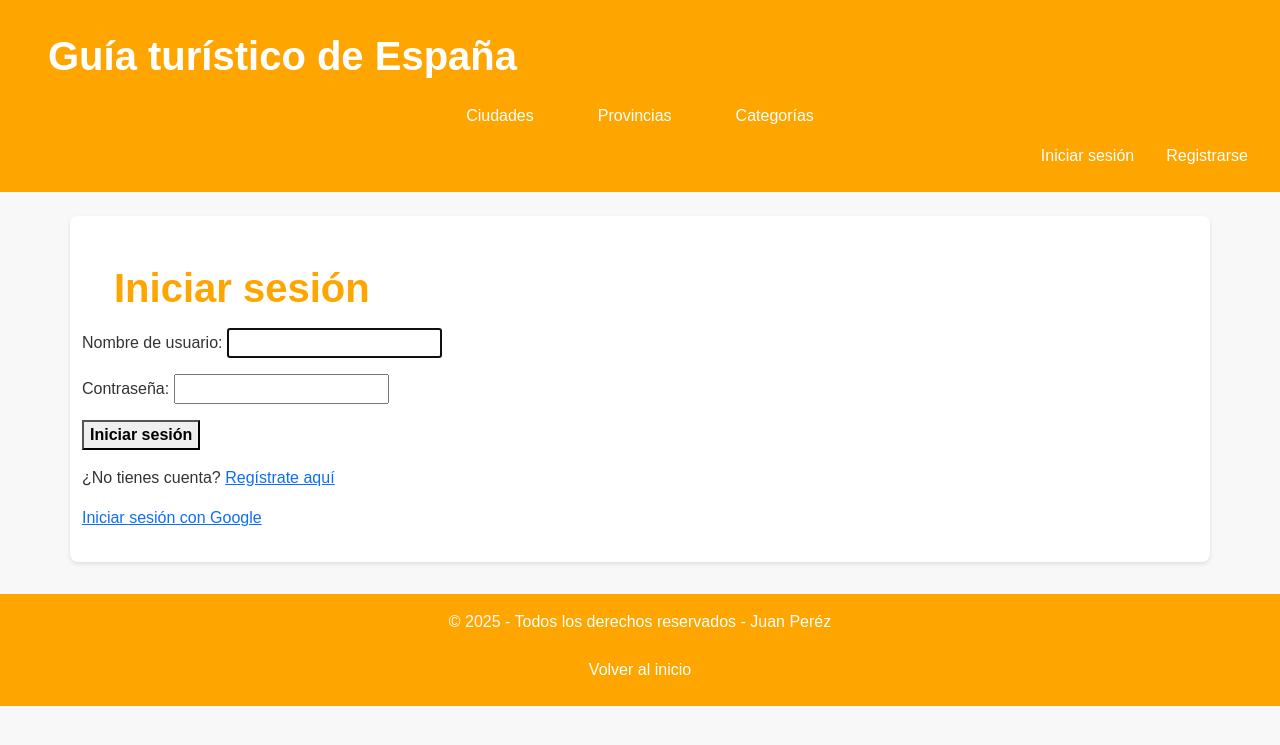
After one commit to gyarab/2024_WA_INF1_bily_python, a Django app: page /login/ in a window 1280 px wide. The commit adds this page. Shown: the top 745 px of the page. Run offline with Django 5.2, Linux system fonts and the light colour scheme.

Commit message:
Add social authentication with Google OAuth2, user registration functionality, and styling updates***.

```diff
--- a/cms/urls.py
+++ b/cms/urls.py
@@ -23,4 +23,6 @@ from debug_toolbar.toolbar import debug_toolbar_urls
 urlpatterns = [
     path('', include('content.urls')),
     path('admin/', admin.site.urls),
+    path('accounts/', include('django.contrib.auth.urls')),
+    path('oauth/', include('social_django.urls', namespace='social')),
 ] + debug_toolbar_urls()
--- a/content/templates/content/base.html
+++ b/content/templates/content/base.html
@@ -52,6 +52,7 @@
         }
 
         footer {
+            margin-top: 2rem;
             background-color: var(--accent-color);
             color: #fff;
             padding: 1rem;
@@ -70,6 +71,18 @@
             justify-content: center;
             margin: 0;
             padding: 0;
+        }
+
+        .auth_buttons {
+            display: flex;
+            justify-content: flex-end;
+            margin-top: 0rem;
+            margin-bottom: 0rem;
+        }
+
+        .error {
+            color: red;
+            margin: 1rem 0;
         }
 
         nav ul li {
@@ -126,9 +139,11 @@
 <body>
     {% include 'content/nav.html' %}
     <h1>{% block title %}{% endblock %}</h1>
-    <main>
+    <main class="container mt-4">
         {% block main %}
+            <h2>{% block subtitle %}{% endblock %}</h2>
         {% endblock %}
+        {% block content %}{% endblock %}
     </main>
     {% include 'content/footer.html' %}
 </body>
--- a/content/templates/content/nav.html
+++ b/content/templates/content/nav.html
@@ -3,6 +3,19 @@
     <ul class="nav">
         <li><button class="nav_button" onclick="window.location.href='{% url 'content:ciudades' %}'">Ciudades</button></li>
         <li><button class="nav_button" onclick="window.location.href='{% url 'content:provincias' %}'">Provincias</button></li>
-        <li><button class="nav_button" onclick="window.location.href='{% url 'content:categorias' %}'">Categorias</button></li>
+        <li><button class="nav_button" onclick="window.location.href='{% url 'content:categorias' %}'">Categorías</button></li>
     </ul>
+
+    <div class="auth_buttons">
+        {% if user.is_authenticated %}
+            <span><strong>Bienvenido/a, {{ user.username }}</strong></span>
+            <form method="post" action="{% url 'content:logout' %}" style="display:inline;">
+                {% csrf_token %}
+                <button type="submit" class="nav_button">Cerrar sesión</button>
+            </form>
+        {% else %}
+            <button class="nav_button" onclick="window.location.href='{% url 'content:login' %}'">Iniciar sesión</button>
+            <button class="nav_button" onclick="window.location.href='{% url 'content:register' %}'">Registrarse</button>
+        {% endif %}
+    </div>
 </nav>
--- /dev/null
+++ b/content/templates/login.html
@@ -0,0 +1,14 @@
+{% extends "content/base.html" %}
+{% block content %}
+<h2><strong>Iniciar sesión</strong></h2>
+<form method="post">
+    {% csrf_token %}
+    {{ form.as_p }}
+    <button type="submit"><strong>Iniciar sesión</strong></button>
+</form>
+
+<p>¿No tienes cuenta? <a href="{% url 'content:register' %}">Regístrate aquí</a></p>
+
+<!-- OAuth con Google -->
+<a href="{% url 'social:begin' 'google-oauth2' %}">Iniciar sesión con Google</a>
+{% endblock %}
--- /dev/null
+++ b/content/templates/logout.html
@@ -0,0 +1,5 @@
+{% extends "content/base.html" %}
+{% block content %}
+<h2>Has cerrado sesión correctamente.</h2>
+<p><a href="{% url 'content:login' %}">Iniciar sesión de nuevo</a></p>
+{% endblock %}
--- a/content/urls.py
+++ b/content/urls.py
@@ -1,7 +1,9 @@
-from django.urls import path
+from django.urls import path, include
 from django.conf import settings
 from django.conf.urls.static import static
-from .views import ciudad, ciudades, galeria, provincia, provincias, categoria, categorias
+from .views import ciudad, ciudades, galeria, provincia, provincias, categoria, categorias, register
+from django.contrib.auth.views import LoginView
+from django.contrib.auth.views import LogoutView
 
 app_name = 'content'
 
@@ -14,6 +16,10 @@ urlpatterns = [
     path('categorias/', categorias, name='categorias'),
     path('categorias/<int:id>/', categoria, name='categoria'),
     path('', ciudades, name='index'),
+    path('login/', LoginView.as_view(template_name="login.html"), name='login'),
+    path('logout/', LogoutView.as_view(template_name="logout.html"), name='logout'),
+    path('register/', register, name='register'),
+
 ]
 
 if settings.DEBUG:
```
Also changed, not shown: cms/settings.py (+20 -0 lines), content/templates/register.html (added, +21 -0 lines), content/views.py (+18 -1 lines), content/migrations/0003_alter_resena_city.py (added), db.sqlite3.
